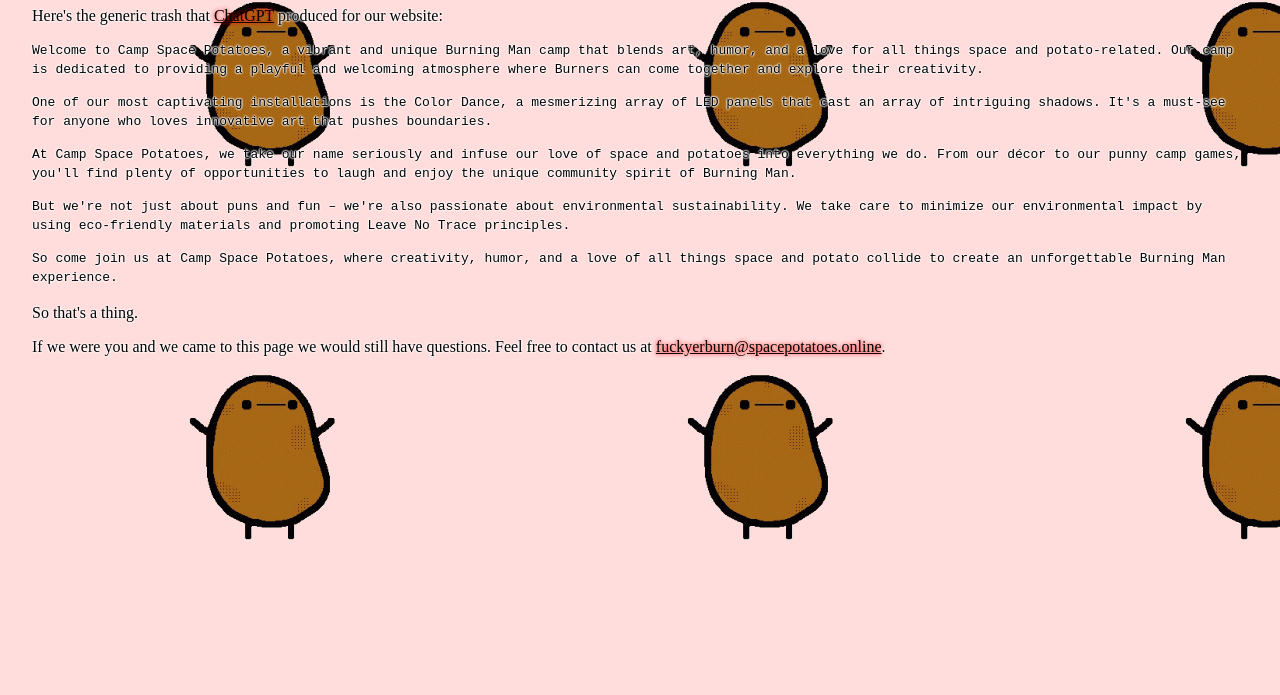
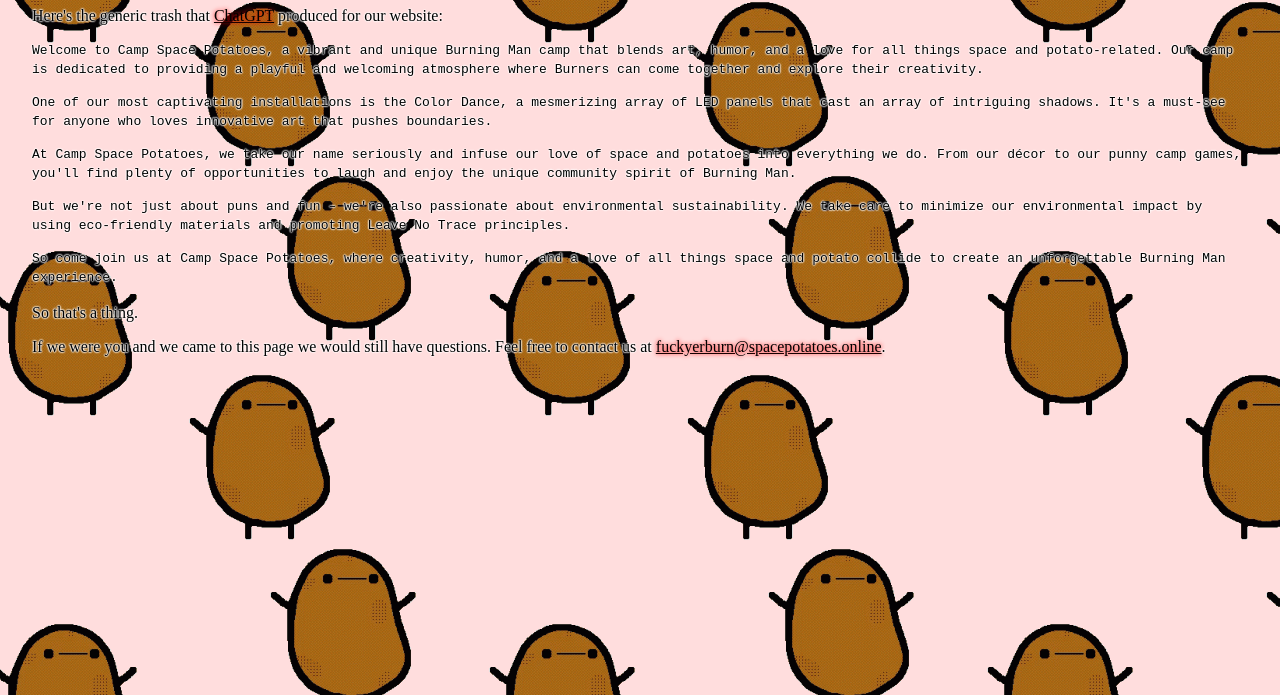
Before and after one commit to candykingdom/space-potatoes-online, a plain HTML site: page index.html in a window 1280 px wide. Shown: the part 105-800 px from the top of the page. Drawn offline with Linux system fonts and the light colour scheme.

Commit message:
Needed moar potato.

```diff
--- a/style.css
+++ b/style.css
@@ -1,7 +1,6 @@
 html {
   animation: rainbow_background 5s linear infinite;
   background-image: url('images/dancing_potato.gif');
-  background-position: 50% 50%;
   cursor: url('images/cursor.svg') 0 0, default !important;
   height: 100%;
   margin: 0;
@@ -11,7 +10,8 @@ html {
 }
 
 body::before {
-  background-image: url('images/dancing_potato.gif');
+  background-image: url('images/dancing_potato.gif'), url('images/dancing_potato.gif'), url('images/dancing_potato.gif');
+  background-position: 0 0, 300px 249px, 81px 174px;
   bottom: 0;
   content: "";
   left: 0;
```
